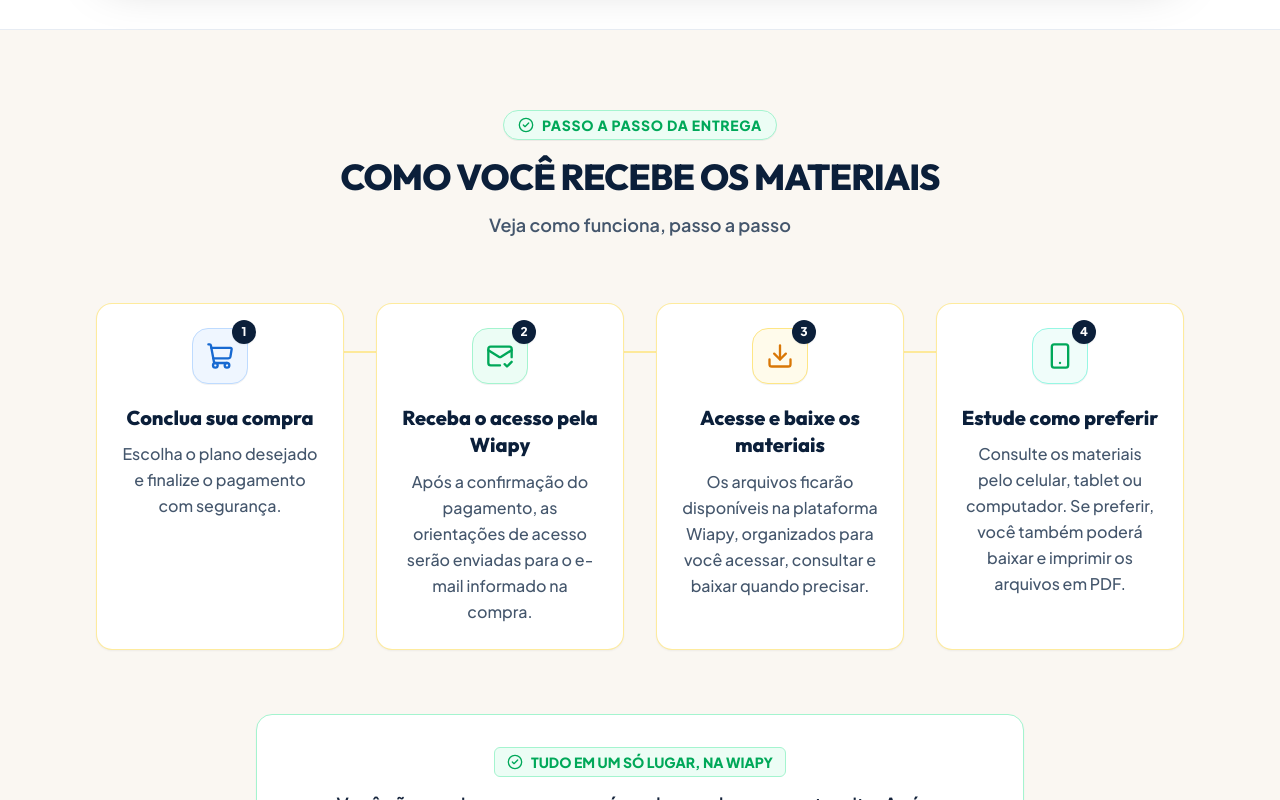
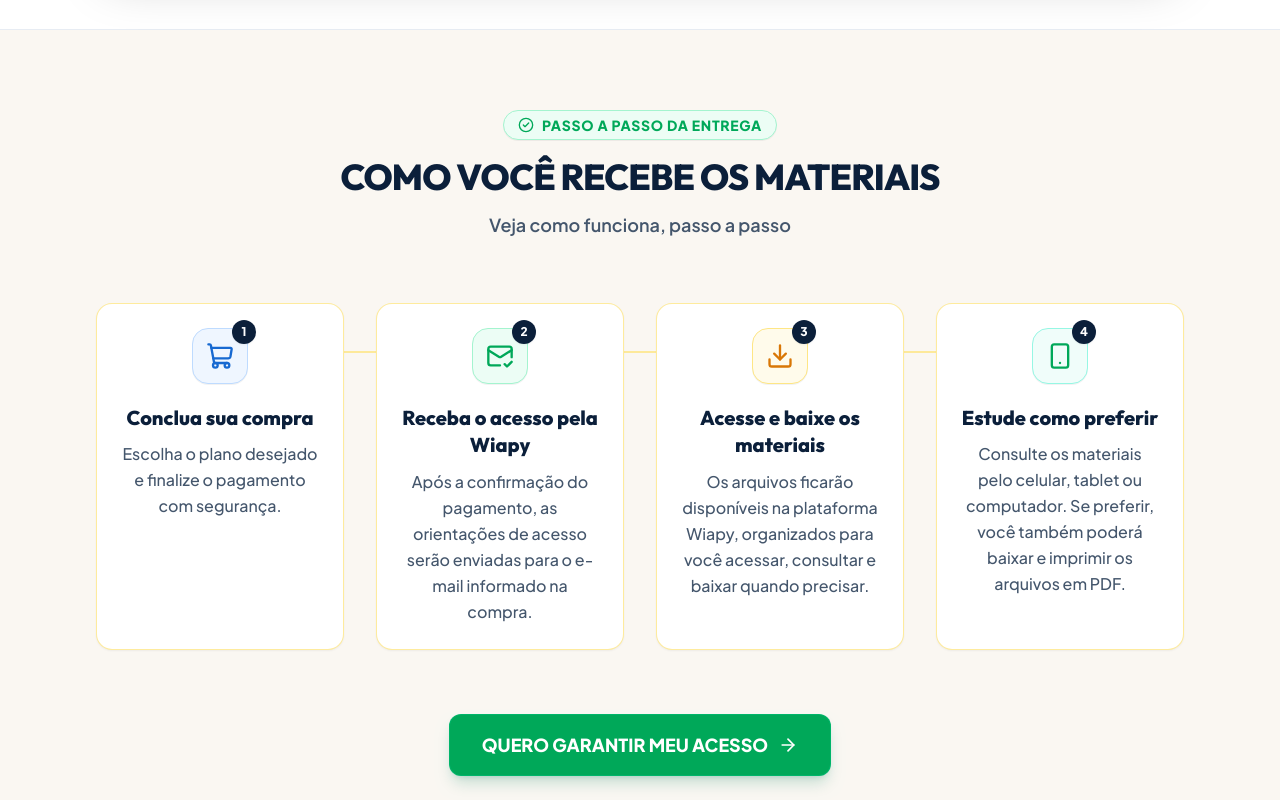
Before and after one commit to henriquecarreto/REFORMA-TRIBUTARIA, a React (Vite) app: page / in a window 1280 px wide. Shown: the part 11200-12000 px from the top of the page. Built offline with nearby package versions, Linux system fonts and the light colour scheme.

Commit message:
fix: remocao do bloco de aviso TUDO EM UM SO LUGAR NA WIAPY da secao de recebimento dos materiais

```diff
--- a/src/components/AccessSteps.tsx
+++ b/src/components/AccessSteps.tsx
@@ -110,18 +110,6 @@
           </div>
         </div>
 
-        {/* AVISO DESTACADO DA WIAPY */}
-        <div className="max-w-3xl mx-auto bg-white p-6 sm:p-8 rounded-2xl border border-emerald-200 shadow-xs mb-10 text-center">
-          <div className="inline-flex items-center gap-2 px-3 py-1 rounded-md bg-emerald-50 text-[#00A859] font-extrabold text-xs sm:text-sm uppercase mb-3 border border-emerald-200">
-            <CheckCircle2 className="w-4 h-4 text-[#00A859]" />
-            <span>TUDO EM UM SÓ LUGAR, NA WIAPY</span>
-          </div>
-
-          <p className="text-base sm:text-lg text-[#14233B] font-semibold leading-relaxed">
-            Você não precisa procurar uma área de membros em outro site. Após a confirmação do pagamento, basta seguir as orientações enviadas para o seu e-mail e acessar os materiais diretamente pela plataforma Wiapy.
-          </p>
-        </div>
-
         {/* BOTÃO DA SEÇÃO */}
         <div className="flex flex-col items-center">
           <a
```
